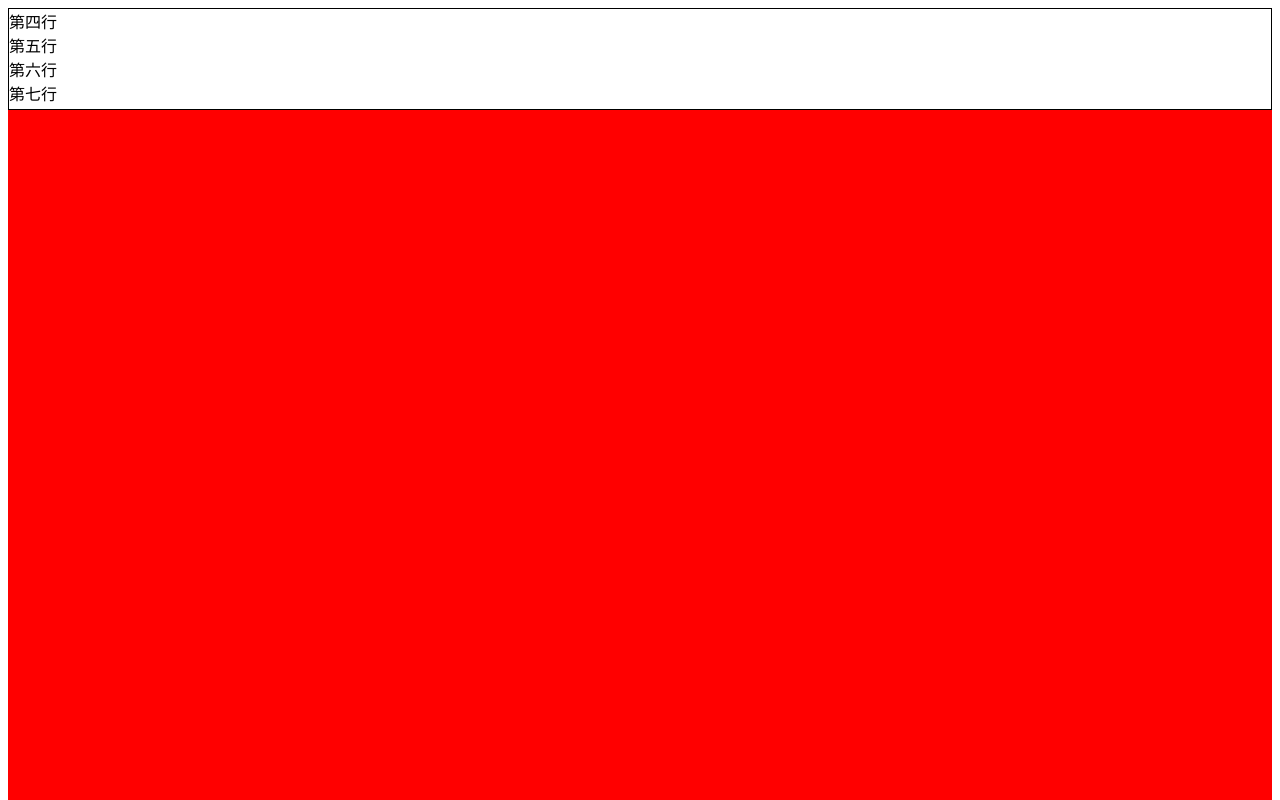
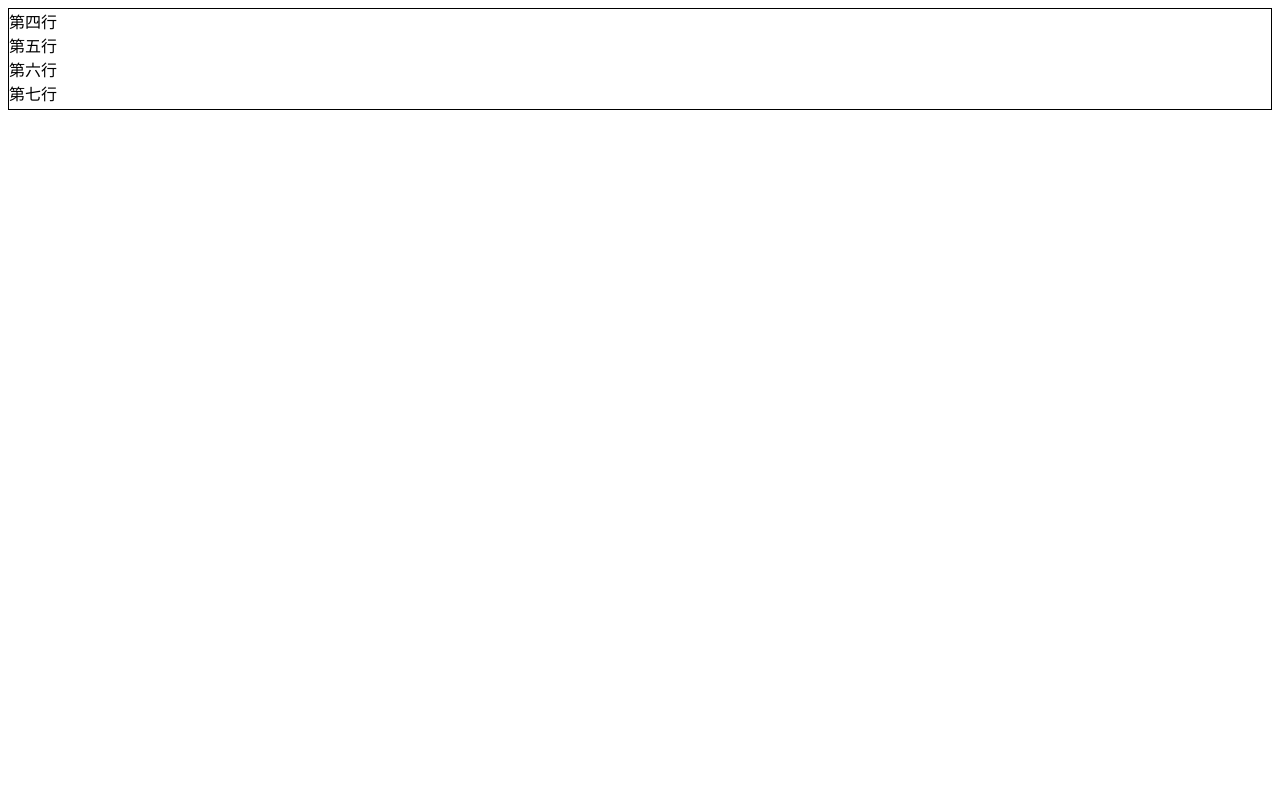
Before and after one commit to liyongleihf2006/roll2, a plain HTML site: page index.html in a window 1280 px wide. Shown: the top 800 px of the page. Drawn offline with nearby package versions, Linux system fonts and the light colour scheme.

Commit message:
删除多余的元素

```diff
--- a/index.html
+++ b/index.html
@@ -16,7 +16,6 @@
 <body>
     <ul id="roll2">
     </ul>
-    <div style="height: 1000px;background: red;"></div>
     <script src="https://cdn.bootcss.com/jquery/1.12.4/jquery.min.js"></script>
     <script src="./roll.js" ></script>
     <script>
```
